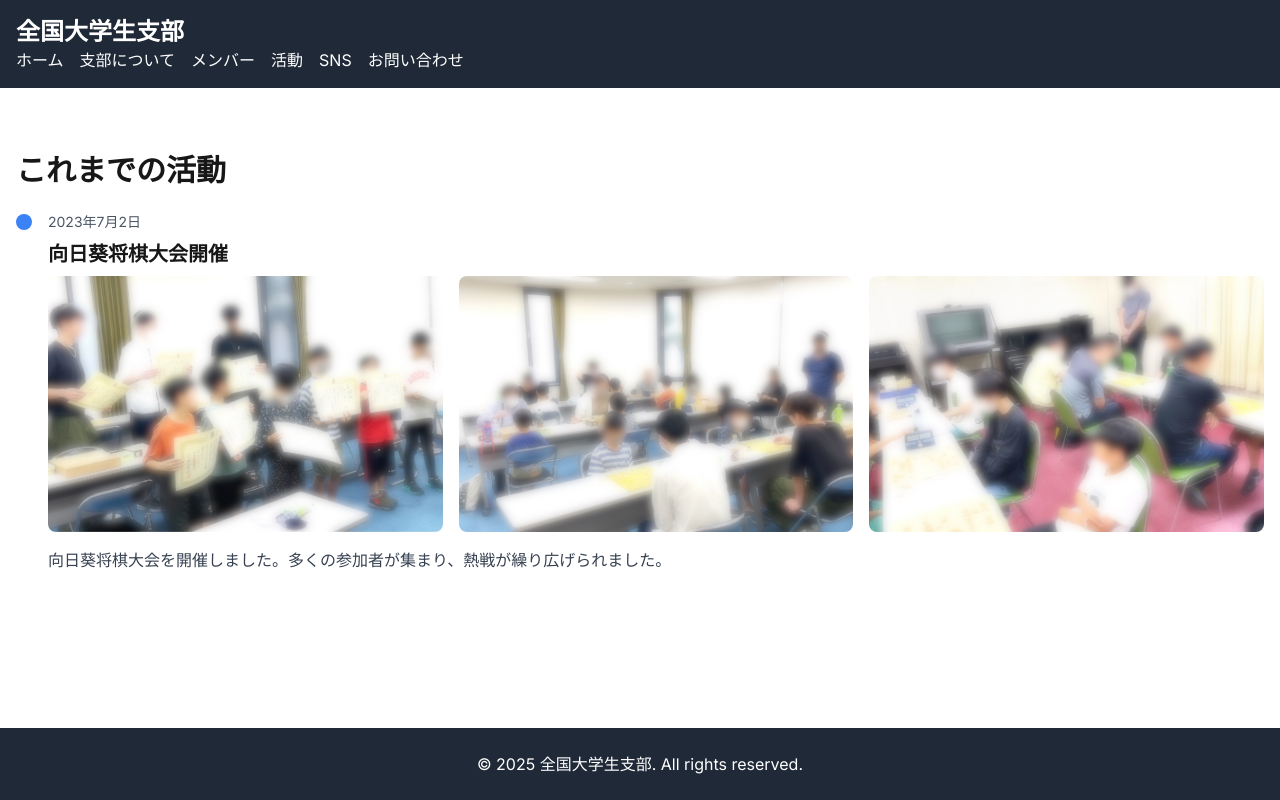
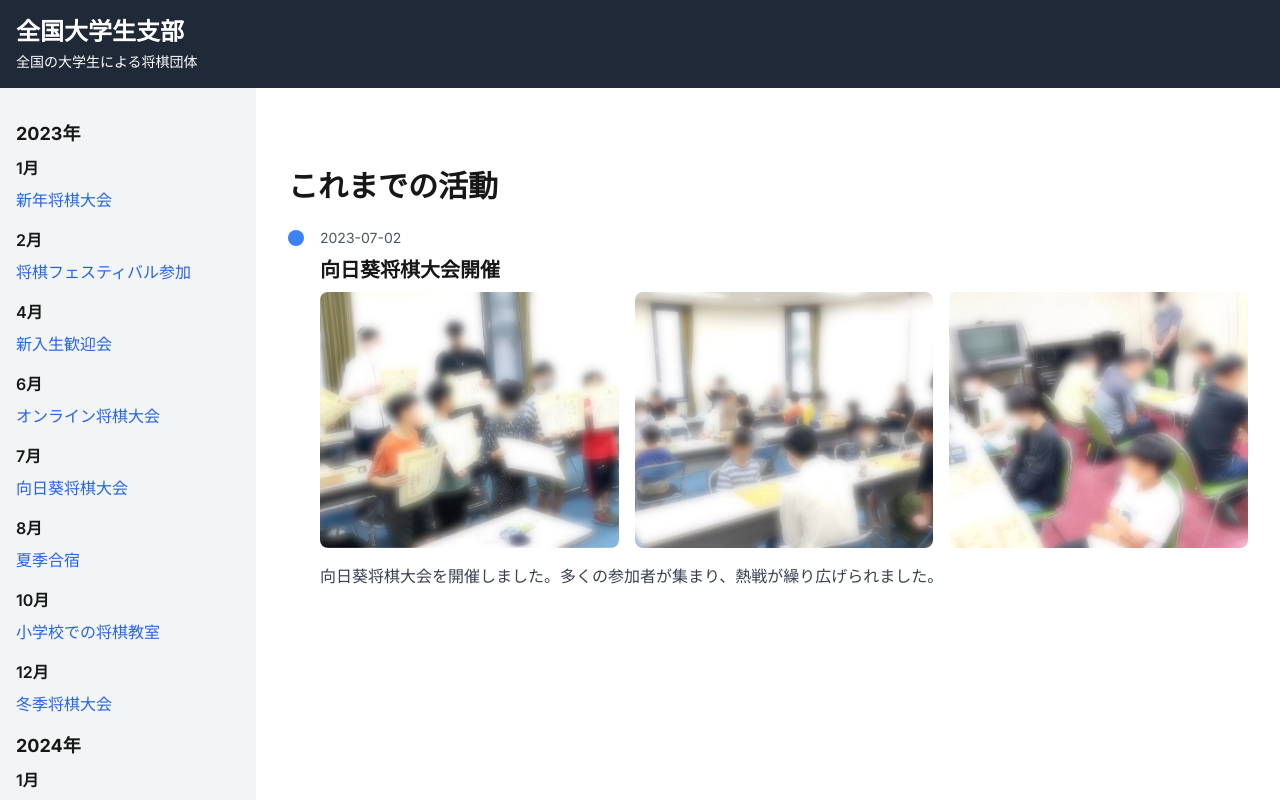
Before and after one commit to DaikiKazusaki/shibu-webpage, a Next.js app: page /activities in a window 1280 px wide. Shown: the top 800 px of the page. Built offline with nearby package versions, Linux system fonts and the light colour scheme.

Commit message:
fix layout

```diff
--- a/app/activities/page.tsx
+++ b/app/activities/page.tsx
@@ -13,7 +13,7 @@ interface Activity {
 
 const ActivityItem: React.FC<Activity> = ({ date, title, description, images, blogLink }) => {
   return (
-    <div className="mb-8">
+    <div id={date} className="mb-8">
       <div className="flex items-center mb-2">
         <div className="bg-blue-500 rounded-full w-4 h-4 mr-4"></div>
         <span className="text-gray-600 text-sm">{date}</span>
@@ -48,7 +48,7 @@ const ActivityTimeline: React.FC = () => {
   const [visibleActivities, setVisibleActivities] = useState(5)
   const activities: Activity[] = [
     {
-      date: "2023年7月2日",
+      date: "2023-07-02",
       title: "向日葵将棋大会開催",
       images: [
         "/2023-07-02-himawari/himawari-1.jpg",
@@ -56,7 +56,7 @@ const ActivityTimeline: React.FC = () => {
         "/2023-07-02-himawari/himawari-3.jpg",
       ],
       description: "向日葵将棋大会を開催しました。多くの参加者が集まり、熱戦が繰り広げられました。",
-    },
+    }
   ]
 
   const loadMore = () => {
--- a/app/components/Header.tsx
+++ b/app/components/Header.tsx
@@ -1,75 +1,62 @@
-'use client';
-
-import Link from 'next/link';
-import { useState } from 'react';
+import Link from "next/link"
+import { useState } from "react"
 
 export default function Header() {
-  const [isMenuOpen, setIsMenuOpen] = useState(false);
+  const [isMenuOpen, setIsMenuOpen] = useState(false)
 
   return (
     <header className="bg-gray-800 text-white p-4">
-      <nav className="container mx-auto">
-        <div className="flex justify-between items-center">
+      <nav className="container mx-auto flex justify-between items-center">
+        <div className="text-center md:text-left">
           <Link href="/" className="text-xl md:text-2xl font-bold">
             全国大学生支部
           </Link>
-          <button
-            className="md:hidden"
-            onClick={() => setIsMenuOpen(!isMenuOpen)}
-          >
-            <svg
-              className="w-6 h-6"
-              fill="none"
-              stroke="currentColor"
-              viewBox="0 0 24 24"
-              xmlns="http://www.w3.org/2000/svg"
-            >
-              <path
-                strokeLinecap="round"
-                strokeLinejoin="round"
-                strokeWidth={2}
-                d="M4 6h16M4 12h16M4 18h16"
-              />
-            </svg>
-          </button>
+          <p className="text-sm mt-1">全国の大学生による将棋団体</p>
         </div>
-        <ul
-          className={`md:flex md:space-x-4 ${
-            isMenuOpen ? 'block' : 'hidden'
-          } mt-4 md:mt-0`}
-        >
+        <ul className={`md:hidden ${isMenuOpen ? "block" : "hidden"} mt-4 space-y-2`}>
           <li>
-            <Link href="/" className="block py-2 md:py-0">
+            <Link href="/" className="block py-2">
               ホーム
             </Link>
           </li>
           <li>
-            <Link href="/about" className="block py-2 md:py-0">
+            <Link href="/about" className="block py-2">
               支部について
             </Link>
           </li>
           <li>
-            <Link href="/members" className="block py-2 md:py-0">
+            <Link href="/members" className="block py-2">
               メンバー
             </Link>
           </li>
           <li>
-            <Link href="/activities" className="block py-2 md:py-0">
+            <Link href="/activities" className="block py-2">
               活動
             </Link>
           </li>
           <li>
-            <Link href="/sns" className="block py-2 md:py-0">
+            <Link href="/sns" className="block py-2">
               SNS
             </Link>
           </li>
           <li>
-            <Link href="/apply" className="block py-2 md:py-0">
-              お問い合わせ
+            <Link href="/apply" className="block py-2">
+              申し込み
             </Link>
           </li>
         </ul>
+        <button className="md:hidden" onClick={() => setIsMenuOpen(!isMenuOpen)}>
+          <svg
+            className="w-6 h-6"
+            fill="none"
+            stroke="currentColor"
+            viewBox="0 0 24 24"
+            xmlns="http://www.w3.org/2000/svg"
+          >
+            <path strokeLinecap="round" strokeLinejoin="round" strokeWidth={2} d="M4 6h16M4 12h16M4 18h16" />
+          </svg>
+        </button>
       </nav>
     </header>
-  );
+  )
 }
--- /dev/null
+++ b/app/components/Sidebar.tsx
@@ -0,0 +1,78 @@
+'use client'
+
+import Link from 'next/link'
+import { useState, useEffect } from 'react'
+
+interface Activity {
+  date: string
+  title: string
+}
+
+const Sidebar = () => {
+  const [activities, setActivities] = useState<Activity[]>([])
+
+  useEffect(() => {
+    // In a real application, you would fetch this data from an API
+    const fetchedActivities: Activity[] = [
+      { date: '2023-01-05', title: '新年将棋大会' },
+      { date: '2023-02-11', title: '将棋フェスティバル参加' },
+      { date: '2023-04-15', title: '新入生歓迎会' },
+      { date: '2023-06-30', title: 'オンライン将棋大会' },
+      { date: '2023-07-02', title: '向日葵将棋大会' },
+      { date: '2023-08-20', title: '夏季合宿' },
+      { date: '2023-10-05', title: '小学校での将棋教室' },
+      { date: '2023-12-15', title: '冬季将棋大会' },
+      { date: '2024-01-10', title: '新年将棋大会2024' },
+      { date: '2024-04-20', title: '春季将棋大会' },
+      { date: '2024-07-15', title: '夏の将棋教室' },
+      { date: '2024-10-01', title: '秋季将棋大会' },
+      { date: '2024-12-20', title: '年末将棋フェスティバル' },
+      { date: '2025-01-05', title: '新年将棋大会2025' },
+    ]
+    setActivities(fetchedActivities)
+  }, [])
+
+  const groupedActivities = activities.reduce((acc, activity) => {
+    const date = new Date(activity.date)
+    const year = date.getFullYear()
+    const month = date.getMonth()
+    if (!acc[year]) {
+      acc[year] = {}
+    }
+    if (!acc[year][month]) {
+      acc[year][month] = []
+    }
+    acc[year][month].push(activity)
+    return acc
+  }, {} as Record<number, Record<number, Activity[]>>)
+
+  return (
+    <aside className="w-64 bg-gray-100 p-4 hidden md:block overflow-y-auto">
+      <nav>
+        {Object.entries(groupedActivities).map(([year, months]) => (
+          <div key={year}>
+            <h2 className="text-lg font-bold mt-4 mb-2">{year}年</h2>
+            {Object.entries(months).map(([month, monthActivities]) => (
+              <div key={`${year}-${month}`} className="mb-4">
+                <h3 className="text-md font-semibold mb-2">
+                  {new Date(parseInt(year), parseInt(month)).toLocaleString('ja-JP', { month: 'long' })}
+                </h3>
+                <ul className="space-y-1">
+                  {monthActivities.map((activity, index) => (
+                    <li key={index}>
+                      <Link href={`/activities#${activity.date}`} className="text-blue-600 hover:underline">
+                        {activity.title}
+                      </Link>
+                    </li>
+                  ))}
+                </ul>
+              </div>
+            ))}
+          </div>
+        ))}
+      </nav>
+    </aside>
+  )
+}
+
+export default Sidebar
--- a/app/layout.tsx
+++ b/app/layout.tsx
@@ -1,17 +1,21 @@
-import './globals.css'
-import { Inter } from 'next/font/google'
-import Header from './components/Header'
-import Footer from './components/Footer'
-import type { Metadata } from 'next'
+import "./globals.css"
+import { Inter } from "next/font/google"
+import Header from "./components/Header"
+import Footer from "./components/Footer"
+import Sidebar from "./components/Sidebar"
+import type { Metadata } from "next"
 
-const inter = Inter({ subsets: ['latin'] })
+const inter = Inter({ subsets: ["latin"] })
 
 export const metadata: Metadata = {
-  title: '全国大学生支部',
-  description: '全国大学生支部の公式ウェブサイト',
-  icons: {
-    icon: '/favicon.ico',
-  },
+  title: "全国大学生支部",
+  description: "全国大学生支部の公式ウェブサイト",
+  icons: [
+    {
+      rel: "icon",
+      url: "/favicon_shogi.ico",
+    },
+  ],
 }
 
 export default function RootLayout({
@@ -23,7 +27,10 @@ export default function RootLayout({
     <html lang="ja" className="h-full">
       <body className={`${inter.className} flex flex-col min-h-full`}>
         <Header />
-        <main className="flex-grow">{children}</main>
+        <div className="flex-grow flex flex-col md:flex-row">
+          <Sidebar />
+          <main className="flex-grow p-4">{children}</main>
+        </div>
         <Footer />
       </body>
     </html>
```
